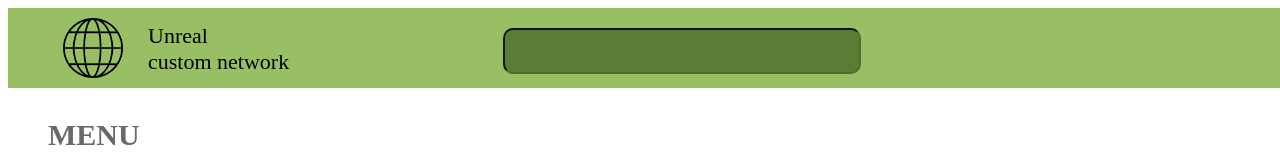
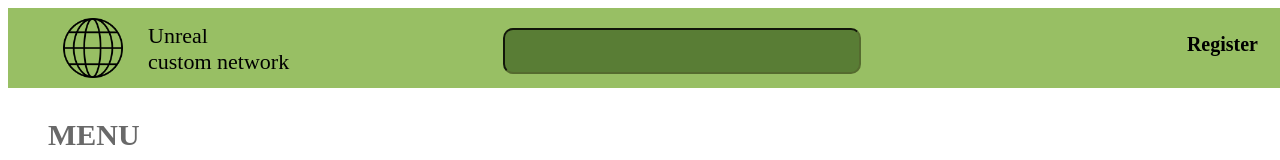
Before and after one commit to KraS27/biblioFront, a React (Create React App) app: page / in a window 1280 px wide. Shown: the top 160 px of the page. Built offline with nearby package versions, Linux system fonts and the light colour scheme.

Commit message:
Add Login and Register lable to Header

```diff
--- a/src/components/Header/Header.jsx
+++ b/src/components/Header/Header.jsx
@@ -7,6 +7,8 @@ function Header(){
             <p className={style.logoText}> Unreal <br/> custom network </p>
             {<img className={style.logo} src={logo} alt="gsasgsaga"/>}
             <input className={style.search}  type="text" />
+            <p className={style.auth}>Login</p>
+            <p className={style.auth}>Register</p>
         </div>
     )
 }
--- a/src/components/Header/Header.module.css
+++ b/src/components/Header/Header.module.css
@@ -1,6 +1,16 @@
 .header{
     grid-area: header;
     background-color: #98BF64;
+}
+
+.auth{
+    font-family: Gadugi;
+    font-weight: bold;
+    font-size: 20px;
+    position: static;
+    float: right;
+    margin-right: 25px;
+    margin-top: 25px;
 }
 
 .logo{
```
